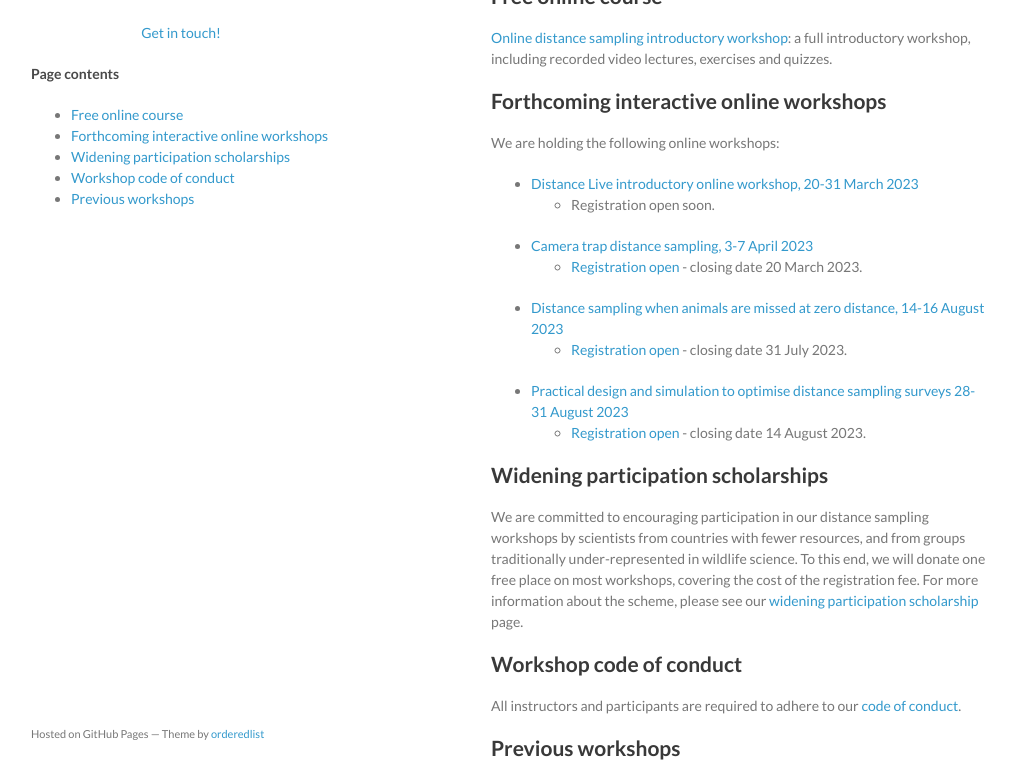
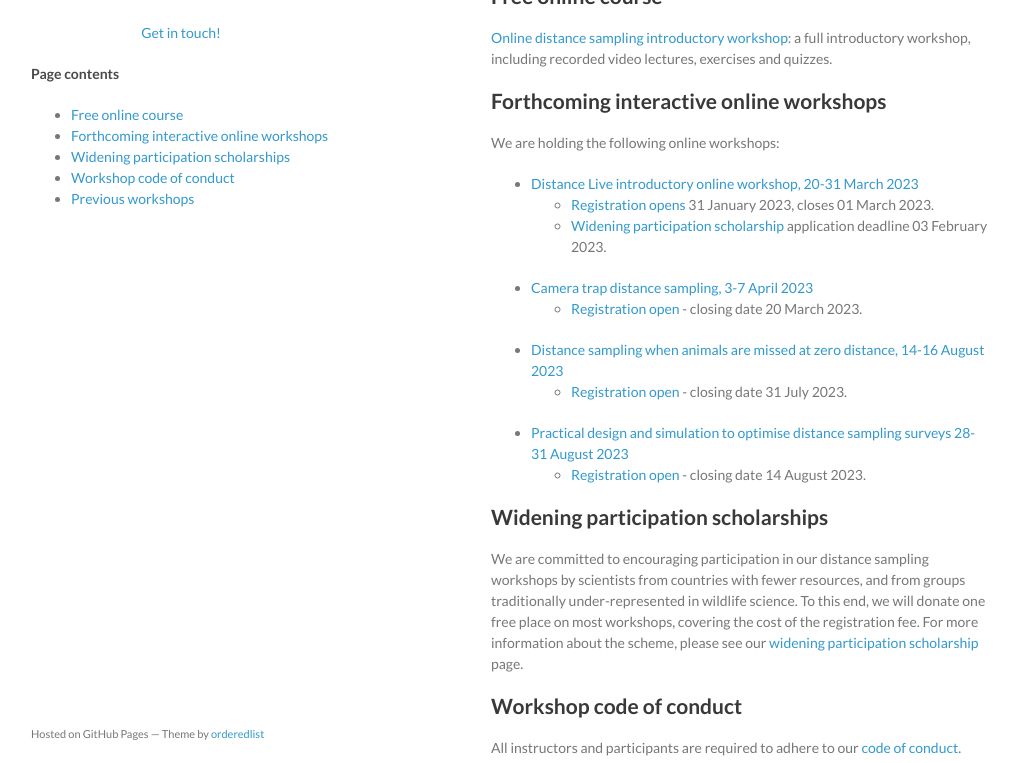
Before and after one commit to distanceworkshops/distanceworkshops.github.io, a Jekyll site: the page built from index.md, in a window 1280 px wide and 900 px high, cut to the strip 137-900 px from the top of the window. Shown: the whole strip, without its empty margins (129-1147 px from the left). Built offline with Jekyll 4.4.1, drawn with Linux system fonts in a browser that asks for light colours.

Commit message:
intro mar23 registration shop page link

```diff
--- a/index.md
+++ b/index.md
@@ -16,7 +16,8 @@
 We are holding the following online workshops:
 
 - [Distance Live introductory online workshop, 20-31 March 2023](https://workshops.distancesampling.org/intro-mar-2023)
-  - Registration open soon.
+  - [Registration opens](https://onlineshop.st-andrews.ac.uk/conferences-and-events/events/creem/online-live-workshop-introductory-distance-sampling-20th-31st-march-2023) 31 January 2023, closes 01 March 2023.
+  - [Widening participation scholarship](widening-participation) application deadline 03 February 2023.
 - [Camera trap distance sampling, 3-7 April 2023](https://workshops.distancesampling.org/ctds-april-2023)
   - [Registration open](https://onlineshop.st-andrews.ac.uk/conferences-and-events/events/creem/online-workshop-analysis-of-camera-trap-data-with-distance-sampling-3rd-to-7th-april-2023) - closing date 20 March 2023.
 - [Distance sampling when animals are missed at zero distance, 14-16 August 2023](https://workshops.distancesampling.org/mrds-aug-2023)
```
